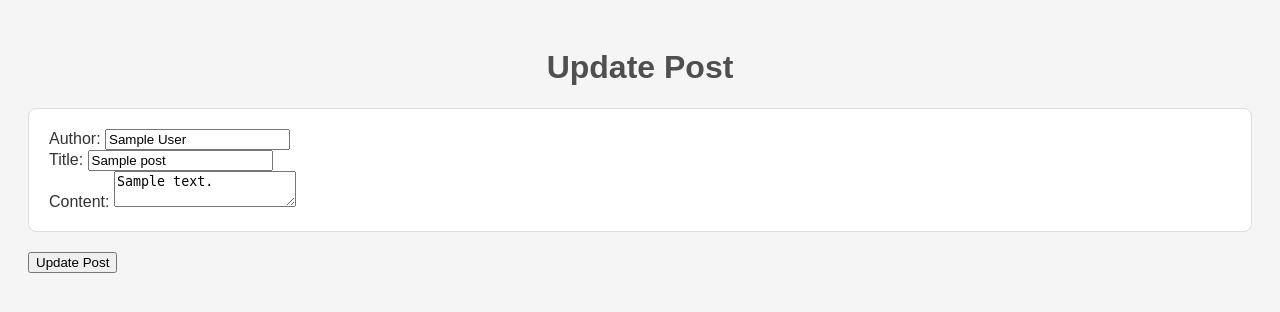
After one commit to inesfolha/masterblog, a Flask app: template templates/update.html in a window 1280 px wide. The commit adds this page. Shown: the top 312 px of the page. Run offline with Flask 3, Linux system fonts and the light colour scheme; the template is opened without the code that fills it: most values are stand-ins (such as "Sample title", 1, 10 or a date in 2020).

Commit message:
features: updating and likes added

```diff
--- a/app.py
+++ b/app.py
@@ -27,7 +27,8 @@ def add():
             'id': post_id,
             'author': author,
             'title': title,
-            'content': content
+            'content': content,
+            'likes': 0
         }
         blog_posts.append(new_post)
 
@@ -36,12 +37,13 @@ def add():
         return redirect(url_for('index'))
     return render_template('add.html')
 
-@app.route('/delete/<string:id>', methods=['GET', 'POST'])
-def delete(id):
+
+@app.route('/delete/<string:post_id>', methods=['GET', 'POST'])
+def delete(post_id):
     blog_posts = file_handler.load_file('blog_posts.json')
     post_to_delete = None
     for post in blog_posts:
-        if post['id'] == id:
+        if post['id'] == post_id:
             post_to_delete = post
             break
 
@@ -51,5 +53,47 @@ def delete(id):
     return redirect(url_for('index'))
 
 
+@app.route('/update/<string:post_id>', methods=['GET', 'POST'])
+def update(post_id):
+
+    blog_posts = file_handler.load_file('blog_posts.json')
+    post_to_update = None
+    for post in blog_posts:
+        if post['id'] == post_id:
+            post_to_update = post
+            break
+    if post_to_update is None:
+        return "Post not found", 404
+
+    if request.method == 'POST':
+
+        updated_author = request.form['author']
+        updated_title = request.form['title']
+        updated_content = request.form['content']
+
+        post_to_update['author'] = updated_author
+        post_to_update['title'] = updated_title
+        post_to_update['content'] = updated_content
+
+        file_handler.save_file('blog_posts.json', blog_posts)
+        return redirect(url_for('index'))
+
+    return render_template('update.html', post=post_to_update)
+
+
+@app.route('/like/<string:post_id>', methods=['POST'])
+def like(post_id):
+    blog_posts = file_handler.load_file('blog_posts.json')
+    for post in blog_posts:
+        if post['id'] == post_id:
+            if 'likes' in post:
+                post['likes'] += 1
+            else:
+                post['likes'] = 1
+            break
+    file_handler.save_file('blog_posts.json', blog_posts)
+    return redirect(url_for('index'))
+
+
 if __name__ == '__main__':
     app.run()
--- a/blog_posts.json
+++ b/blog_posts.json
@@ -1 +1 @@
-[{"id": "672fbf99-ace6-40fb-beb4-008cd72a1a67", "author": "ines", "title": "first post with unique id", "content": "this is the fist post using a uuid"}]
+[{"id": "0d9add86-93b2-47c3-a3ee-63a94bc63788", "author": "Leaf", "title": "My first updated post", "content": "It is updated finally", "likes": 1}, {"id": "9e82f8e4-be5d-4b60-8c8c-04bee141562e", "author": "me", "title": "yay", "content": "updated", "likes": 3}, {"id": "999acb2c-8ef2-4f5d-a149-a0186e3a4e39", "author": "leaf", "title": "Free Likes", "content": "This is a free likes page, you can put as many likes as you want.", "likes": 50}, {"id": "9df6ef68-a27b-4002-b59d-4e2f827d4fa1", "author": "the_likes_master", "title": "0 likes challenge", "content": "Is it showing 0?", "likes": 0}]
--- a/static/style.css
+++ b/static/style.css
@@ -25,3 +25,12 @@ h1 {
 .post p {
     margin: 10px 0;
 }
+
+.button-group {
+    display: inline-block;
+}
+
+.button-group form {
+    display: inline;
+    margin-right: 10px;
+}
--- /dev/null
+++ b/templates/update.html
@@ -0,0 +1,25 @@
+<!DOCTYPE html>
+<html lang="en">
+<head>
+    <meta charset="UTF-8">
+    <meta name="viewport" content="width=device-width, initial-scale=1.0">
+    <link rel="stylesheet" href="{{ url_for('static', filename='style.css') }}">
+    <title>Update Post</title>
+</head>
+<body>
+    <h1>Update Post</h1>
+    <form action="{{ url_for('update', post_id=post['id']) }}" method="POST">
+        <div class="post">
+            <label for="author">Author:</label>
+            <input type="text" name="author" value="{{ post['author'] }}"><br>
+
+            <label for="title">Title:</label>
+            <input type="text" name="title" value="{{ post['title'] }}"><br>
+
+            <label for="content">Content:</label>
+            <textarea name="content">{{ post['content'] }}</textarea><br>
+         </div>
+        <input type="submit" value="Update Post">
+    </form>
+</body>
+</html>
```
Also changed, not shown: templates/index.html (+10 -1 lines).
